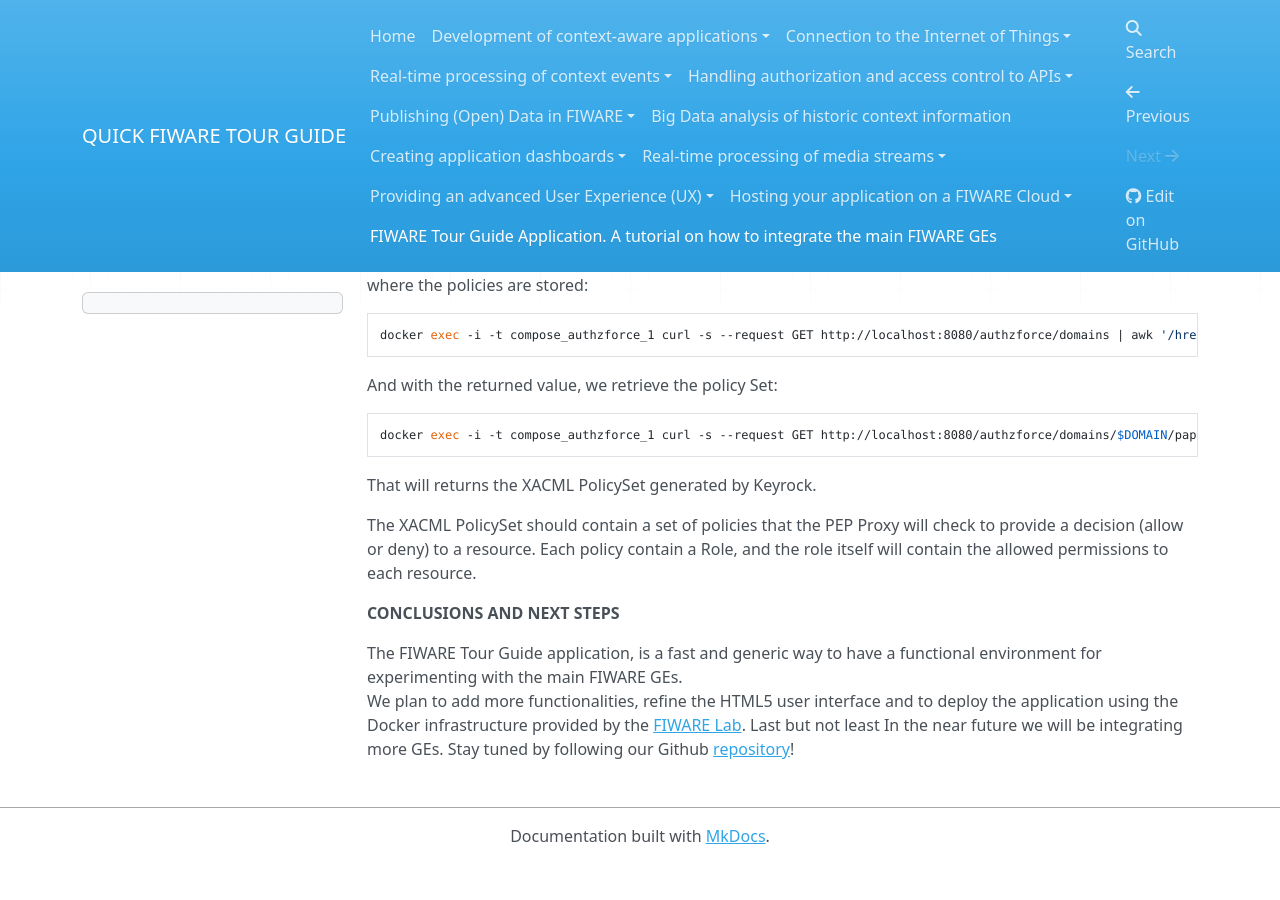
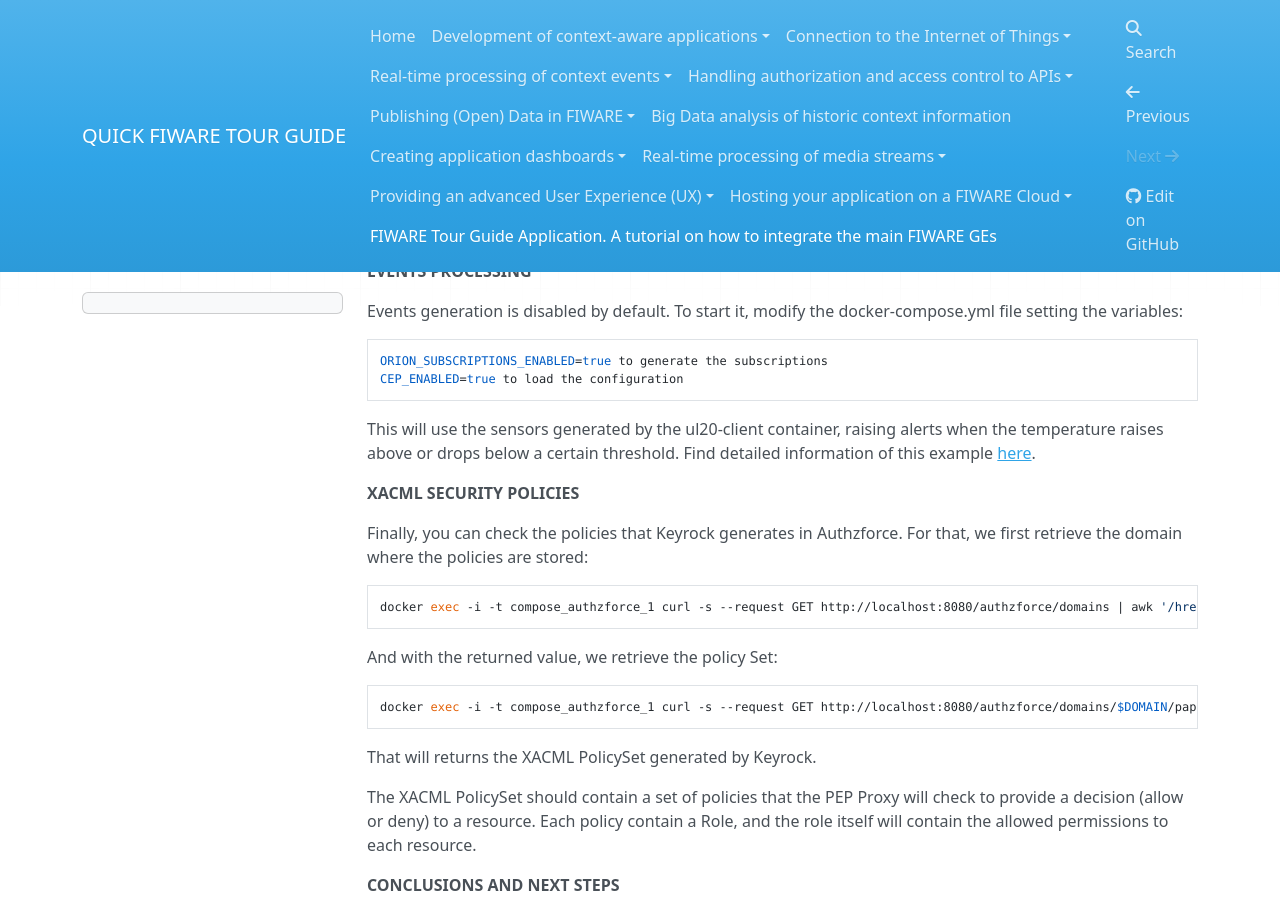
Before and after one commit to FIWARE-Ops/docs.TourGuide, an MkDocs documentation site: the page built from doc/fiware-tour-guide-application-a-tutorial-on-how-to-integrate-the-main-fiware-ges/fiware-tour-guide-application-a-tutorial-on-how-to-integrate-the-main-fiware-ges.md, in a window 1280 px wide and 900 px high, scrolled down 5706 px. Built offline with MkDocs 1.6.1, drawn with Linux system fonts in a browser that asks for light colours; nearby versions of some CDN libraries; comment, search, counter and statistics services are not loaded; old or Windows-style settings are respelled for this version of MkDocs; before the commit the page ends 6570 px from its top, so only the background shows below that; some of the changed text lies outside the part shown.

```diff
--- a/doc/fiware-tour-guide-application-a-tutorial-on-how-to-integrate-the-main-fiware-ges/fiware-tour-guide-application-a-tutorial-on-how-to-integrate-the-main-fiware-ges.md
+++ b/doc/fiware-tour-guide-application-a-tutorial-on-how-to-integrate-the-main-fiware-ges/fiware-tour-guide-application-a-tutorial-on-how-to-integrate-the-main-fiware-ges.md
@@ -63,6 +63,11 @@ application, which integrates a number of GEs:
     backend (MySQL or Hadoop) or as open data (CKAN). Cygnus is
     connected to Orion Context Broker through the
     subscription/notification interface.
+-   [Complex Event Processing (CEP) - Proactive Technology
+    Online](http://catalogue.fiware.org/enablers/complex-event-processing-cep-proactive-technology-online)
+    analyses event data in real-time, generates immediate insight and enables instant response to
+    changing conditions like higher or lower temperature.
+
 
 **Security GEs**:
 
@@ -94,7 +99,7 @@ under his duty and restaurant customers can make and browse reviews, or
 even ask for reservations.
 
 [![IMAGEN APP TOUR
-GUIDE\_1](images/IMAGEN-APP-TOUR-GUIDE_1-1024x511.jpg)](images/IMAGEN-APP-TOUR-GUIDE_1.jpg)
+GUIDE\_1](images/IMAGEN-APP-TOUR-GUIDE_1-1024x506.jpg)](images/IMAGEN-APP-TOUR-GUIDE_1.jpg)
 
 *Figure 1: Overall Tour Guide Application Architecture*
 
@@ -117,7 +122,7 @@ has all the advantages of using isolated environments and exposing each
 generic enabler from a desired port:
 
 [![IMAGEN APP TOUR
-GUIDE\_2](images/IMAGEN-APP-TOUR-GUIDE_2-1024x643.jpg)](images/IMAGEN-APP-TOUR-GUIDE_2.jpg)
+GUIDE\_2](images/IMAGEN-APP-TOUR-GUIDE_2-1024x650.jpg)](images/IMAGEN-APP-TOUR-GUIDE_2.jpg)
 
 **EXPERIMENTING**
 
@@ -277,6 +282,18 @@ For CKAN [(demo.ckan.org)](http://demo.ckan.org):
 
 And sensors data will be published under ‘tourguideidas’ organization.
 
+**EVENTS PROCESSING**
+
+Events generation is disabled by default. To start it, modify the docker-compose.yml file
+setting the variables:
+
+    ORION_SUBSCRIPTIONS_ENABLED=true to generate the subscriptions
+    CEP_ENABLED=true to load the configuration
+
+This will use the sensors generated by the ul20-client container, raising alerts when the
+temperature raises above or drops below a certain threshold. Find detailed information of this
+example [here](https://github.com/Fiware/tutorials.TourGuide-App/blob/master/doc/CEP.md).
+
 **XACML SECURITY POLICIES**
 
 Finally, you can check the policies that Keyrock generates in
```
Also changed, not shown: doc/fiware-tour-guide-application-a-tutorial-on-how-to-integrate-the-main-fiware-ges/images/IMAGEN-APP-TOUR-GUIDE_1-1024x506.jpg (added), doc/fiware-tour-guide-application-a-tutorial-on-how-to-integrate-the-main-fiware-ges/images/IMAGEN-APP-TOUR-GUIDE_1-1024x511.jpg (deleted), doc/fiware-tour-guide-application-a-tutorial-on-how-to-integrate-the-main-fiware-ges/images/IMAGEN-APP-TOUR-GUIDE_1.jpg, doc/fiware-tour-guide-application-a-tutorial-on-how-to-integrate-the-main-fiware-ges/images/IMAGEN-APP-TOUR-GUIDE_2-1024x643.jpg (deleted), doc/fiware-tour-guide-application-a-tutorial-on-how-to-integrate-the-main-fiware-ges/images/IMAGEN-APP-TOUR-GUIDE_2-1024x650.jpg (added), doc/fiware-tour-guide-application-a-tutorial-on-how-to-integrate-the-main-fiware-ges/images/IMAGEN-APP-TOUR-GUIDE_2.jpg.
